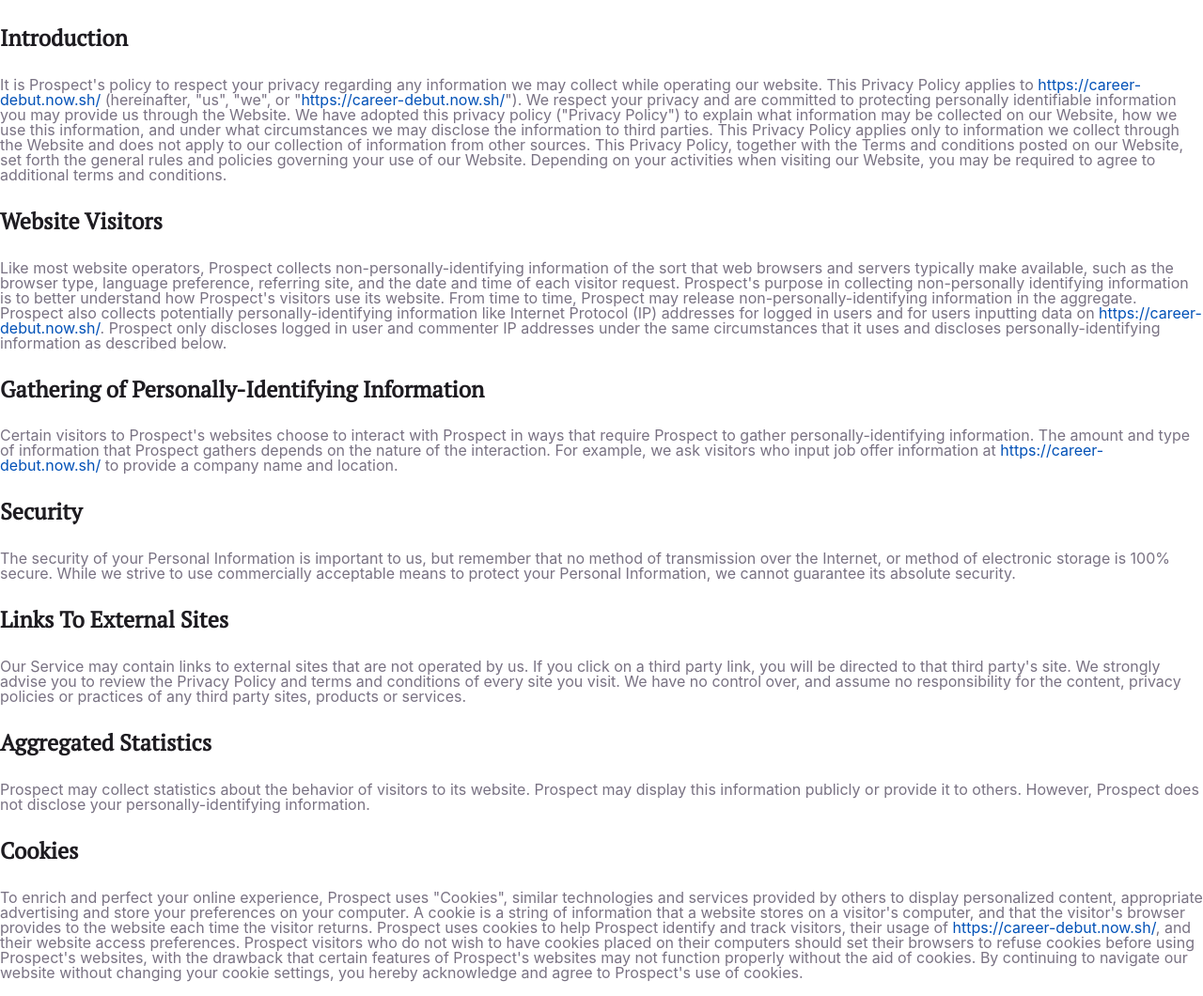
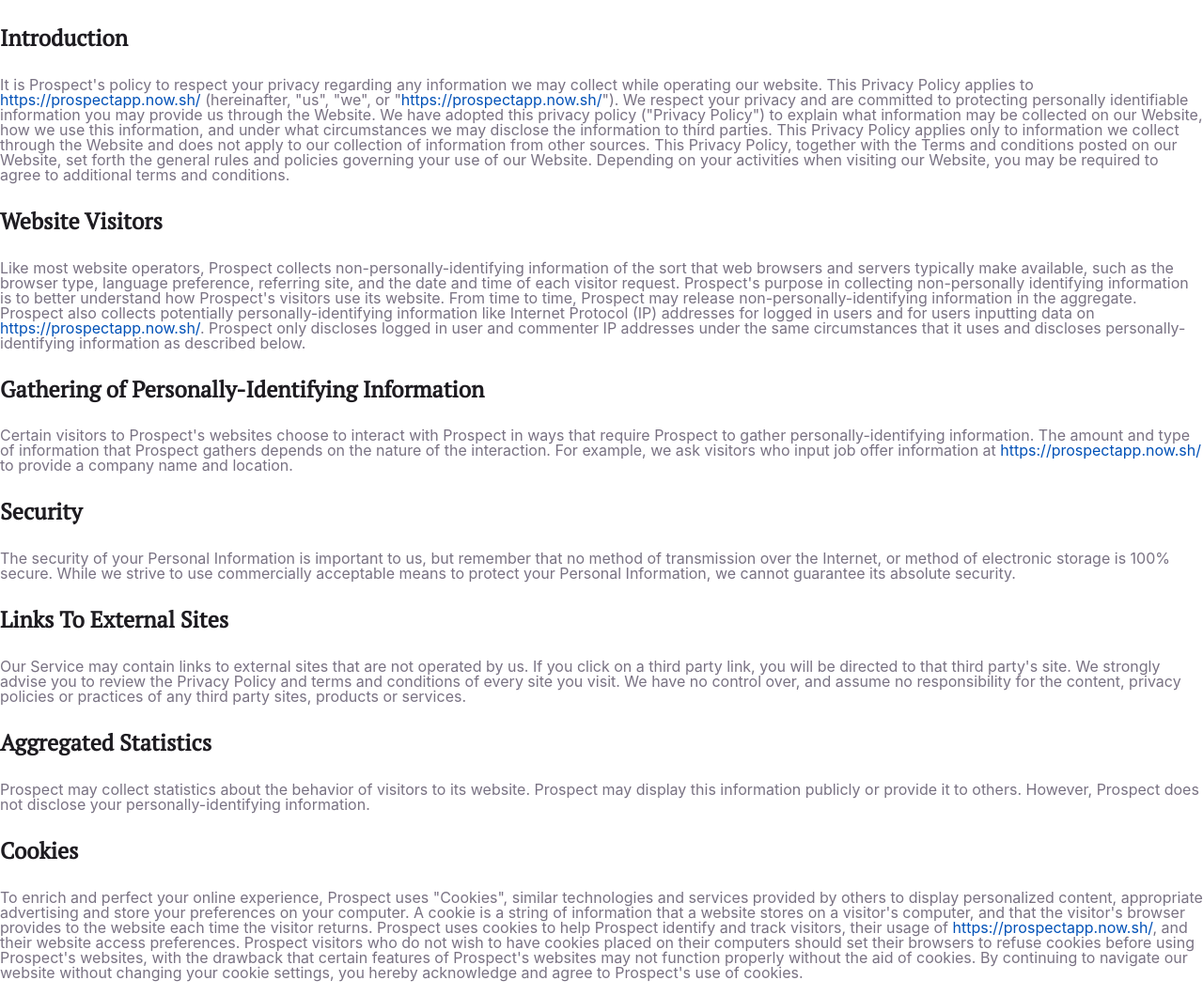
Before and after one commit to Career-Launchpad/landing, a Gatsby site: page /privacy/ in a window 1280 px wide. Shown: the part 192-1252 px from the top of the page at 94% size. Built offline with nearby package versions, Linux system fonts and the light colour scheme; Gatsby itself is replaced by a stand-in of ours.

Commit message:
Privacy policy updated

```diff
--- a/src/pages-md/privacy.md
+++ b/src/pages-md/privacy.md
@@ -2,17 +2,17 @@
 
 ## Introduction
 
-It is Prospect's policy to respect your privacy regarding any information we may collect while operating our website. This Privacy Policy applies to https://career-debut.now.sh/ (hereinafter, "us", "we", or "https://career-debut.now.sh/"). We respect your privacy and are committed to protecting personally identifiable information you may provide us through the Website. We have adopted this privacy policy ("Privacy Policy") to explain what information may be collected on our Website, how we use this information, and under what circumstances we may disclose the information to third parties. This Privacy Policy applies only to information we collect through the Website and does not apply to our collection of information from other sources.
+It is Prospect's policy to respect your privacy regarding any information we may collect while operating our website. This Privacy Policy applies to https://prospectapp.now.sh/ (hereinafter, "us", "we", or "https://prospectapp.now.sh/"). We respect your privacy and are committed to protecting personally identifiable information you may provide us through the Website. We have adopted this privacy policy ("Privacy Policy") to explain what information may be collected on our Website, how we use this information, and under what circumstances we may disclose the information to third parties. This Privacy Policy applies only to information we collect through the Website and does not apply to our collection of information from other sources.
 This Privacy Policy, together with the Terms and conditions posted on our Website, set forth the general rules and policies governing your use of our Website. Depending on your activities when visiting our Website, you may be required to agree to additional terms and conditions.
 
 ## Website Visitors
 
 Like most website operators, Prospect collects non-personally-identifying information of the sort that web browsers and servers typically make available, such as the browser type, language preference, referring site, and the date and time of each visitor request. Prospect's purpose in collecting non-personally identifying information is to better understand how Prospect's visitors use its website. From time to time, Prospect may release non-personally-identifying information in the aggregate.
-Prospect also collects potentially personally-identifying information like Internet Protocol (IP) addresses for logged in users and for users inputting data on https://career-debut.now.sh/. Prospect only discloses logged in user and commenter IP addresses under the same circumstances that it uses and discloses personally-identifying information as described below.
+Prospect also collects potentially personally-identifying information like Internet Protocol (IP) addresses for logged in users and for users inputting data on https://prospectapp.now.sh/. Prospect only discloses logged in user and commenter IP addresses under the same circumstances that it uses and discloses personally-identifying information as described below.
 
 ## Gathering of Personally-Identifying Information
 
-Certain visitors to Prospect's websites choose to interact with Prospect in ways that require Prospect to gather personally-identifying information. The amount and type of information that Prospect gathers depends on the nature of the interaction. For example, we ask visitors who input job offer information at https://career-debut.now.sh/ to provide a company name and location.
+Certain visitors to Prospect's websites choose to interact with Prospect in ways that require Prospect to gather personally-identifying information. The amount and type of information that Prospect gathers depends on the nature of the interaction. For example, we ask visitors who input job offer information at https://prospectapp.now.sh/ to provide a company name and location.
 
 ## Security
 
@@ -30,7 +30,7 @@
 ## Cookies
 
 To enrich and perfect your online experience, Prospect uses "Cookies", similar technologies and services provided by others to display personalized content, appropriate advertising and store your preferences on your computer.
-A cookie is a string of information that a website stores on a visitor's computer, and that the visitor's browser provides to the website each time the visitor returns. Prospect uses cookies to help Prospect identify and track visitors, their usage of https://career-debut.now.sh/, and their website access preferences. Prospect visitors who do not wish to have cookies placed on their computers should set their browsers to refuse cookies before using Prospect's websites, with the drawback that certain features of Prospect's websites may not function properly without the aid of cookies.
+A cookie is a string of information that a website stores on a visitor's computer, and that the visitor's browser provides to the website each time the visitor returns. Prospect uses cookies to help Prospect identify and track visitors, their usage of https://prospectapp.now.sh/, and their website access preferences. Prospect visitors who do not wish to have cookies placed on their computers should set their browsers to refuse cookies before using Prospect's websites, with the drawback that certain features of Prospect's websites may not function properly without the aid of cookies.
 By continuing to navigate our website without changing your cookie settings, you hereby acknowledge and agree to Prospect's use of cookies.
 
 ## Privacy Policy Changes
```
